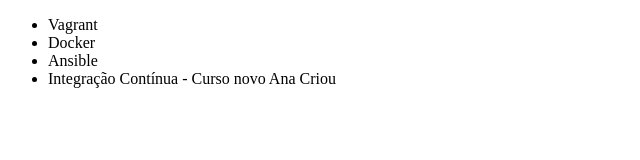
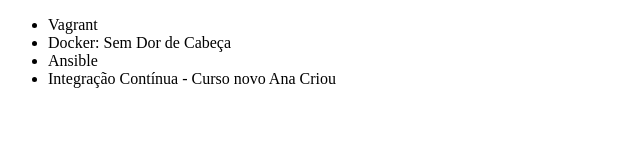
Before and after one commit to mrconfig/alura-git, a plain HTML site: page index.html in a window 1280 px wide. Shown: the whole page, without its empty margins (0-640 px from the left). Drawn offline with Linux system fonts and the light colour scheme.

Commit message:
Alterado curso Docker

```diff
--- a/index.html
+++ b/index.html
@@ -7,7 +7,7 @@
 <body>
     <ul>
         <li>Vagrant</li>
-        <li>Docker</li>
+        <li>Docker: Sem Dor de Cabeça</li>
         <li>Ansible</li>
         <li>Integração Contínua - Curso novo Ana Criou</li>
     </ul>
```
